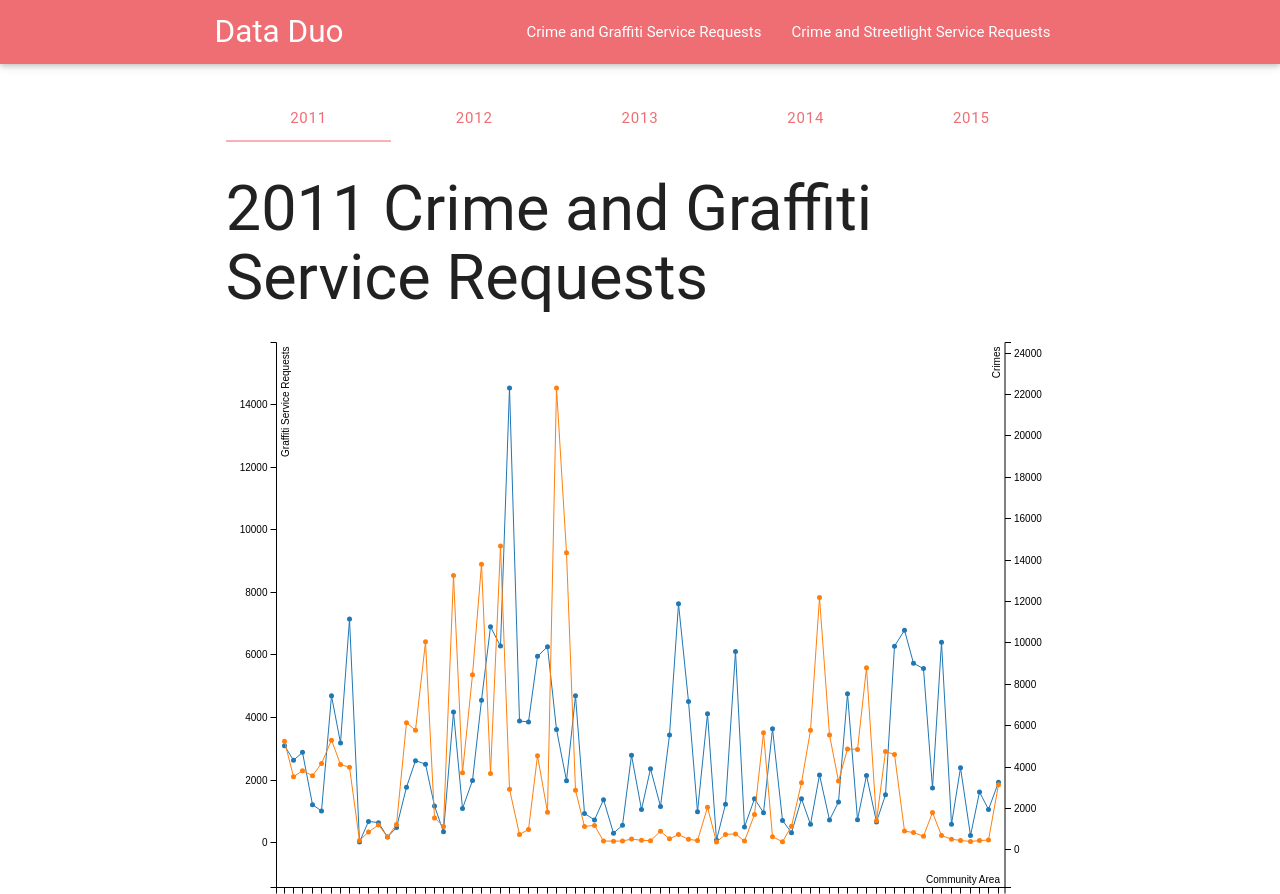
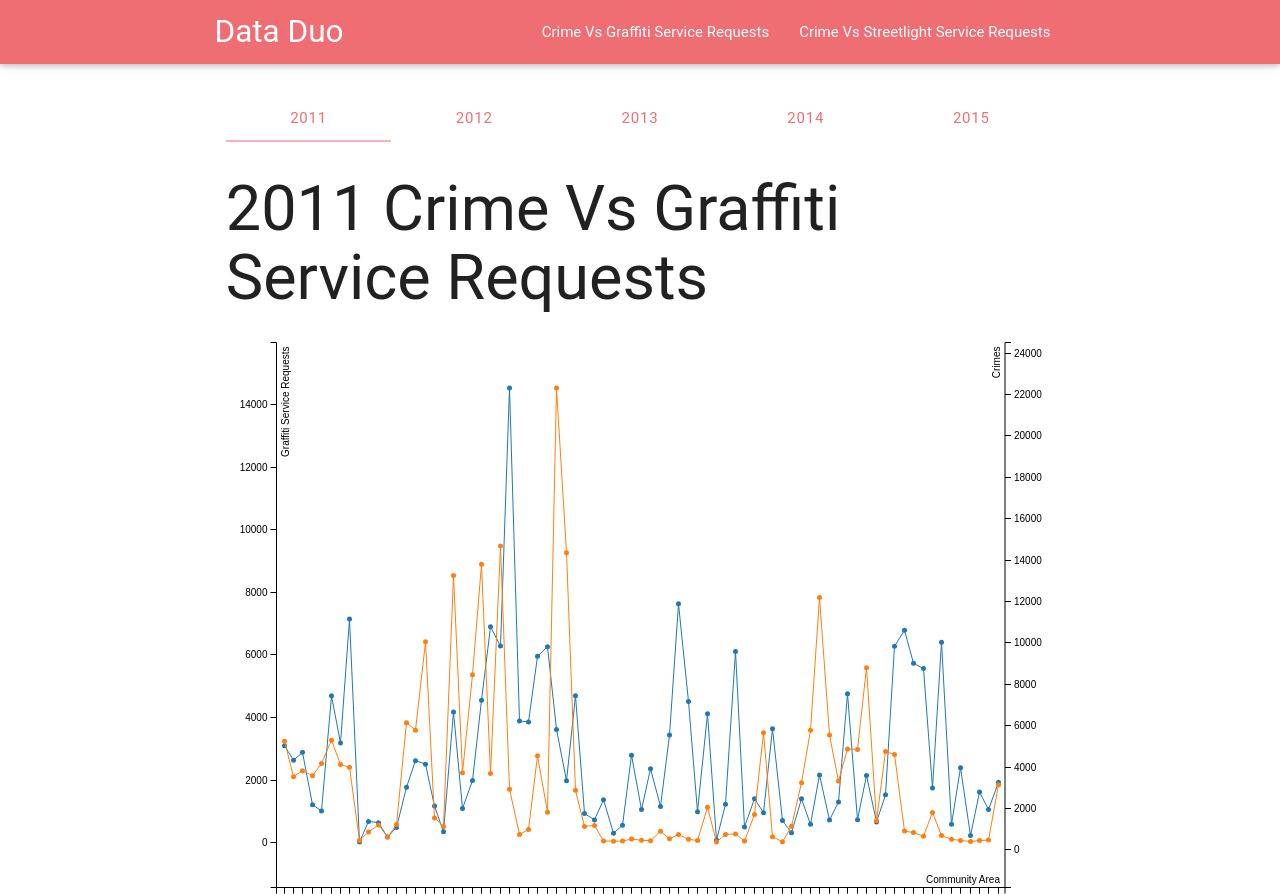
Before and after one commit to imAlan/Chicago-Crime-and-311-Data-Analytics, a plain HTML site: page graffiti.html in a window 1280 px wide. Shown: the top 894 px of the page. Drawn offline with Linux system fonts and the light colour scheme; a web font is replaced by a local one.

Commit message:
changed titles of charts

```diff
--- a/graffiti.html
+++ b/graffiti.html
@@ -15,8 +15,8 @@
                 <div class="container">
                     <a href="index.html" class="brand-logo">Data Duo</a>
                     <ul id="nav-mobile" class="right hide-on-med-and-down">
-                        <li><a href="#">Crime and Graffiti Service Requests</a></li>
-                        <li><a href="streetlights.html">Crime and Streetlight Service Requests</a></li>
+                        <li><a href="#">Crime Vs Graffiti Service Requests</a></li>
+                        <li><a href="streetlights.html">Crime Vs Streetlight Service Requests</a></li>
                     </ul>
                 </div>
             </div>
@@ -34,23 +34,23 @@
                 </ul>
             </div>
             <div id="test1" class="col s12">
-                <h1>2011 Crime and Graffiti Service Requests</h1>
+                <h1>2011 Crime Vs Graffiti Service Requests</h1>
                 <div id="chart1"></div>
             </div>
             <div id="test2" class="col s12">
-                <h1>2012 Crime and Graffiti Service Requests</h1>
+                <h1>2012 Crime Vs Graffiti Service Requests</h1>
                 <div id="chart2"></div>
             </div>
             <div id="test3" class="col s12">
-                <h1>2013 Crime and Graffiti Service Requests</h1>
+                <h1>2013 Crime Vs Graffiti Service Requests</h1>
                 <div id="chart3"></div>
             </div>
             <div id="test4" class="col s12">
-                <h1>2014 Crime and Graffiti Service Requests</h1>
+                <h1>2014 Crime Vs Graffiti Service Requests</h1>
                 <div id="chart4"></div>
             </div>
             <div id="test5" class="col s12">
-                <h1>2015 Crime and Graffiti Service Requests</h1>
+                <h1>2015 Crime Vs Graffiti Service Requests</h1>
                 <div id="chart5"></div>
             </div>
         </div>
```
Also changed, not shown: index.html (+2 -2 lines), streetlights.html (+7 -7 lines).
